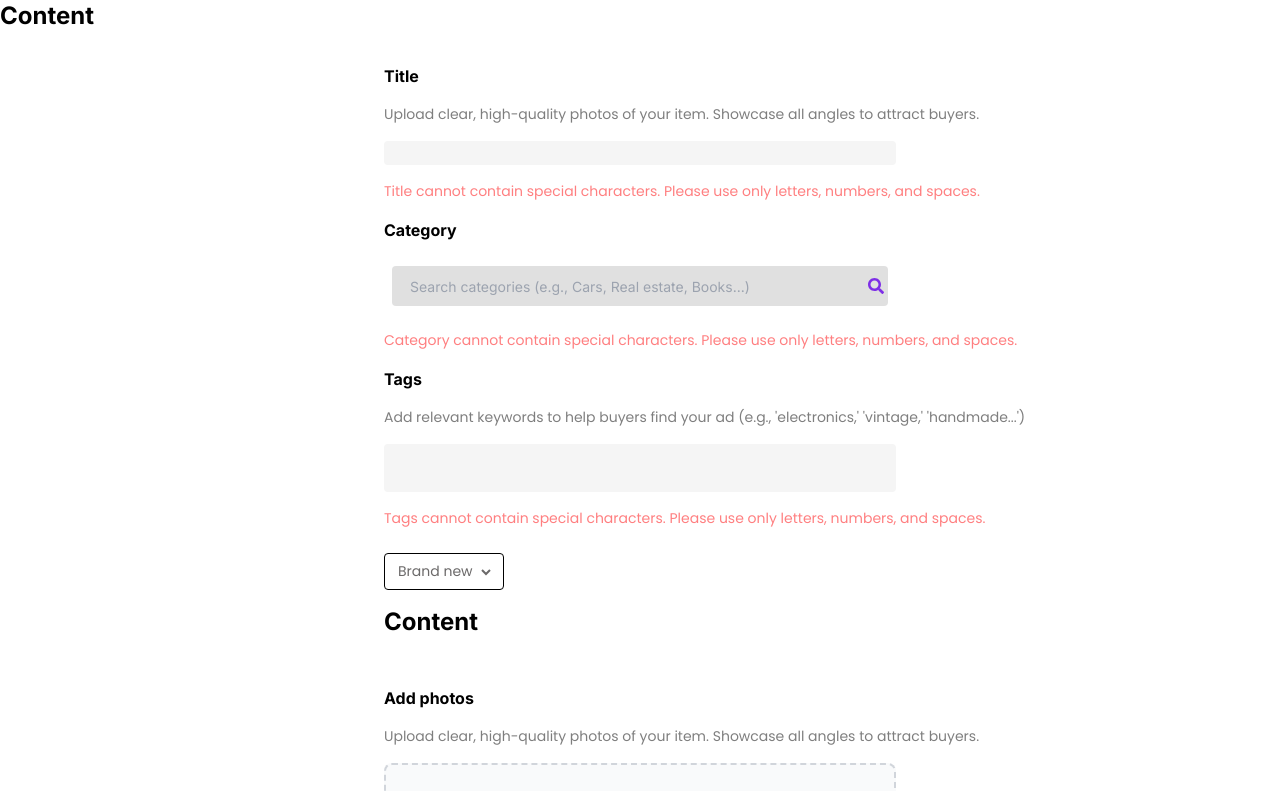
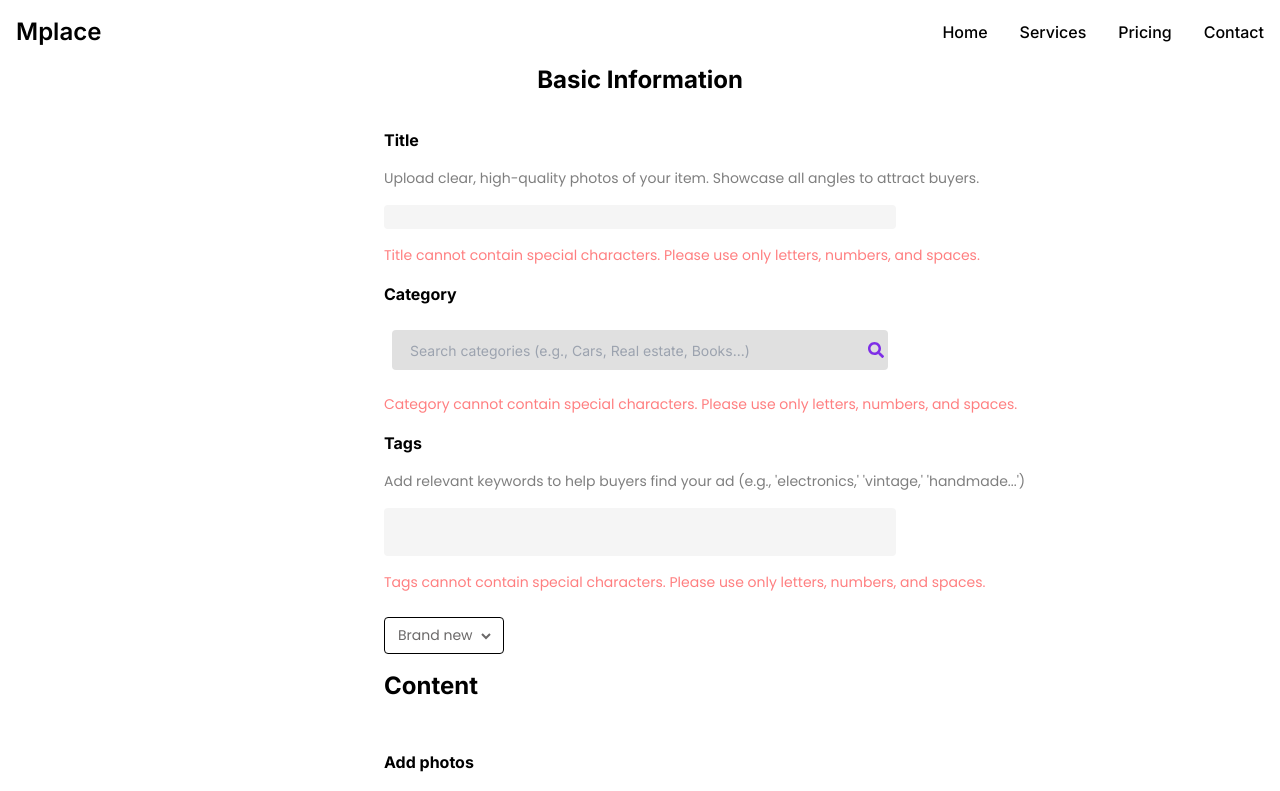
Before and after one commit to ChamudithaWasala0423/MPlace-Online-Marketplace, a Next.js app in the folder client/: page / in a window 1280 px wide. Shown: the top 791 px of the page. Built offline with nearby package versions, Linux system fonts and the light colour scheme.

Commit message:
Add navigation bar to post add page

```diff
--- a/client/src/app/pages/postadd.tsx
+++ b/client/src/app/pages/postadd.tsx
@@ -6,7 +6,7 @@ import BrandStatus from '@/components/brandstatus';
 import InputArea from '@/components/inputarea';
 import DragAndDrop from '@/components/draganddrop';
 import Footer from '@/components/footer';
-
+import Navbar from '@/components/navbar';
 const PostAdPage: React.FC = () => {
     const [currency, setCurrency] = useState('LKR');
 
@@ -21,8 +21,9 @@ const PostAdPage: React.FC = () => {
 
     return (
         <div className="flex flex-col min-h-screen bg-white">
+            <Navbar/>
             <div className="flex flex-col flex-grow items-center justify-center">
-                 <h1 className="text-2xl font-bold text-black mb-8 self-start">Content</h1>
+                 <h1 className="text-2xl font-bold text-black mb-8 items-center justify-center">Basic Information</h1>
 
                 <form className="flex flex-col gap-4 w-4/5 md:w-3/5 lg:w-2/5">
 
@@ -62,7 +63,7 @@ const PostAdPage: React.FC = () => {
                         <BrandStatus initialStatus="Brand new" />
                     </div>
 
-                    <h1 className="text-2xl font-bold text-black mb-8 self-start">Content</h1>
+                    <h1 className="text-2xl font-bold text-black mb-8 ">Content</h1>
 
                     <label className="text-black text-base font-bold font-Poppins leading-normal">
                         Add photos
--- /dev/null
+++ b/client/src/components/navbar.tsx
@@ -0,0 +1,80 @@
+'use client';
+
+import { useState } from "react";
+import { FaBars, FaTimes } from "react-icons/fa";
+import SearchBar from "./searchbar"; // Make sure to import the SearchBar component
+
+const Navbar = () => {
+    const [isOpen, setIsOpen] = useState(false);
+
+    const toggleDrawer = () => {
+        setIsOpen(!isOpen);
+    };
+
+    return (
+        <nav className="border-white-200 bg-white dark:bg-white dark:border-white">
+            <div className="max-w-screen-xl flex flex-wrap items-center justify-between mx-auto p-4">
+                <p className="self-center text-2xl font-semibold whitespace-nowrap dark:text-black font-Inter">
+                    Mplace
+                </p>
+
+                {/* Conditionally render the search bar for mobile screens */}
+                <div className="flex-grow md:flex-grow-0 mx-4 md:mx-0">
+                    <div className="md:hidden">
+                        <SearchBar onSearch={(value) => console.log('Search:', value)} />
+                    </div>
+                </div>
+
+                <button
+                    className="inline-flex items-center p-2 w-10 h-10 justify-center text-sm text-gray-500 rounded-lg md:hidden hover:bg-gray-100 focus:outline-none focus:ring-2 focus:ring-gray-200 dark:text-gray-400 dark:hover:bg-gray-700 dark:focus:ring-gray-600"
+                    onClick={toggleDrawer}
+                >
+                    {isOpen ? <FaTimes /> : <FaBars />}
+                </button>
+
+                <div
+                    className={`${isOpen ? "block" : "hidden"} w-full md:block md:w-auto`}
+                    id="navbar-solid-bg"
+                >
+                    <ul className="flex flex-col font-medium mt-4 rounded-lg bg-transparent md:space-x-8 rtl:space-x-reverse md:flex-row md:mt-0 md:border-0 md:bg-transparent dark:bg-transparent md:dark:bg-transparent dark:border-gray-700">
+                        <li>
+                            <a
+                                href="#"
+                                className="block py-2 px-3 md:p-0 text-black bg-transparent rounded hover:bg-gray-100 md:hover:bg-transparent md:hover:text-blue-700 dark:text-black md:dark:hover:text-blue-500 dark:hover:bg-gray-700 dark:hover:text-black md:dark:hover:bg-transparent"
+                                aria-current="page"
+                            >
+                                Home
+                            </a>
+                        </li>
+                        <li>
+                            <a
+                                href="#"
+                                className="block py-2 px-3 md:p-0 text-black bg-transparent rounded hover:bg-gray-100 md:hover:bg-transparent md:border-0 md:hover:text-blue-700 dark:text-black md:dark:hover:text-blue-500 dark:hover:bg-gray-700 dark:hover:text-black md:dark:hover:bg-transparent"
+                            >
+                                Services
+                            </a>
+                        </li>
+                        <li>
+                            <a
+                                href="#"
+                                className="block py-2 px-3 md:p-0 text-black bg-transparent rounded hover:bg-gray-100 md:hover:bg-transparent md:border-0 md:hover:text-blue-700 dark:text-black md:dark:hover:text-blue-500 dark:hover:bg-gray-700 dark:hover:text-black md:dark:hover:bg-transparent"
+                            >
+                                Pricing
+                            </a>
+                        </li>
+                        <li>
+                            <a
+                                href="#"
+                                className="block py-2 px-3 md:p-0 text-black bg-transparent rounded hover:bg-gray-100 md:hover:bg-transparent md:border-0 md:hover:text-blue-700 dark:text-black md:dark:hover:text-blue-500 dark:hover:bg-gray-700 dark:hover:text-black md:dark:hover:bg-transparent"
+                            >
+                                Contact
+                            </a>
+                        </li>
+                    </ul>
+                </div>
+            </div>
+        </nav>
+    );
+};
+
+export default Navbar;
```
